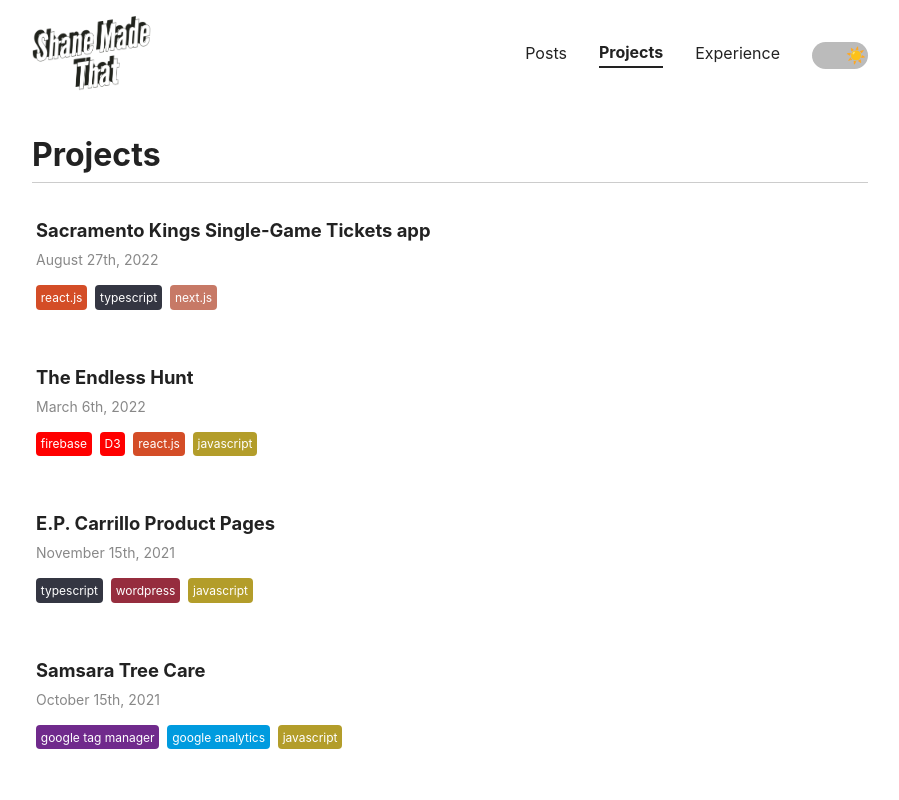
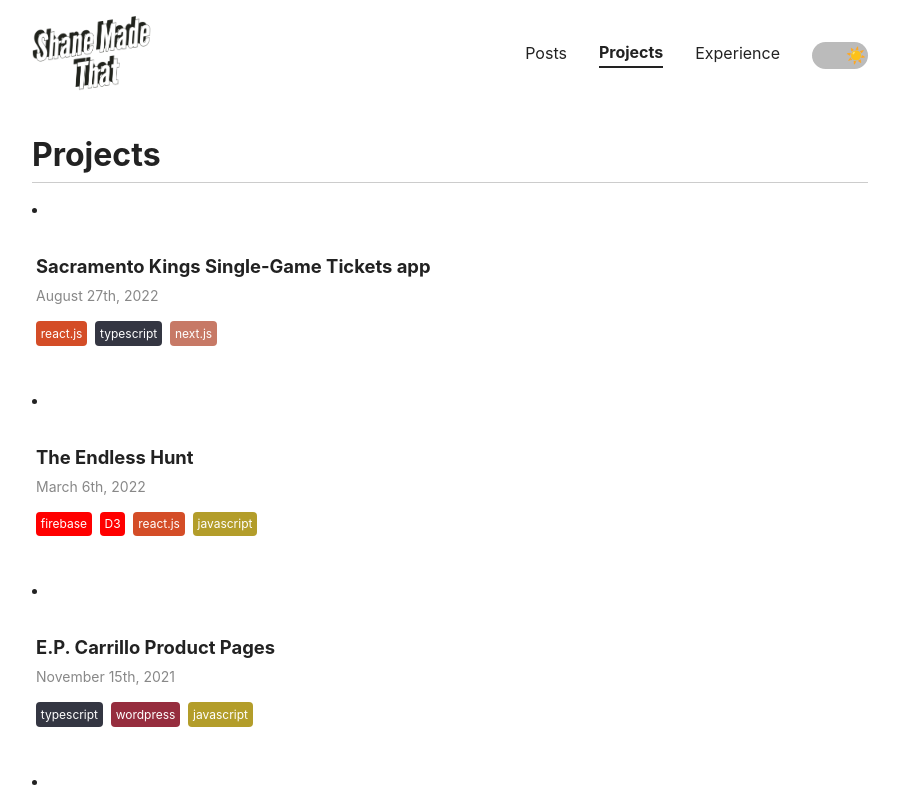
Before and after one commit to toofarm/shanecom, a Next.js app: page /projects in a window 1280 px wide. Shown: the top 800 px of the page, without its empty margins (190-1089 px from the left). Built offline with nearby package versions, Linux system fonts and the light colour scheme.

Commit message:
refactor: post lists

```diff
--- a/components/PostStub/index.tsx
+++ b/components/PostStub/index.tsx
@@ -25,7 +25,7 @@
   )
 
   return (
-    <div className={styles.link_wrap}>
+    <li className={styles.link_wrap}>
       <Link href={`/${type}/${stub.slug}`}>
         <a>
           <div className={styles.post_stub}>
@@ -35,7 +35,7 @@
           </div>
         </a>
       </Link>
-    </div>
+    </li>
   )
 }
 
--- a/styles/pages/Index.module.scss
+++ b/styles/pages/Index.module.scss
@@ -58,6 +58,12 @@
   }
 }
 
+.post_list {
+  list-style: none;
+  margin: 0;
+  padding: 0;
+}
+
 // Mobile
 @media screen and (max-width: $mobile) {
   .intro_grid {
```
